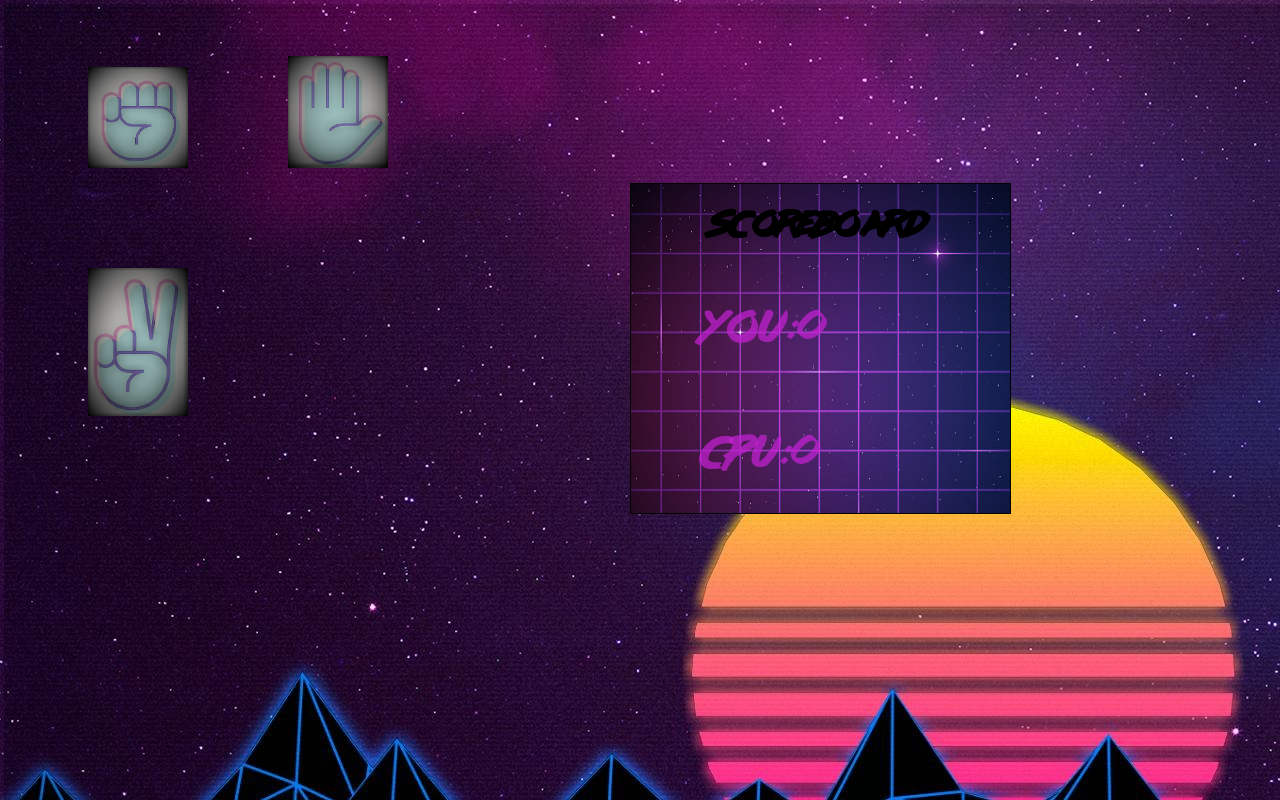
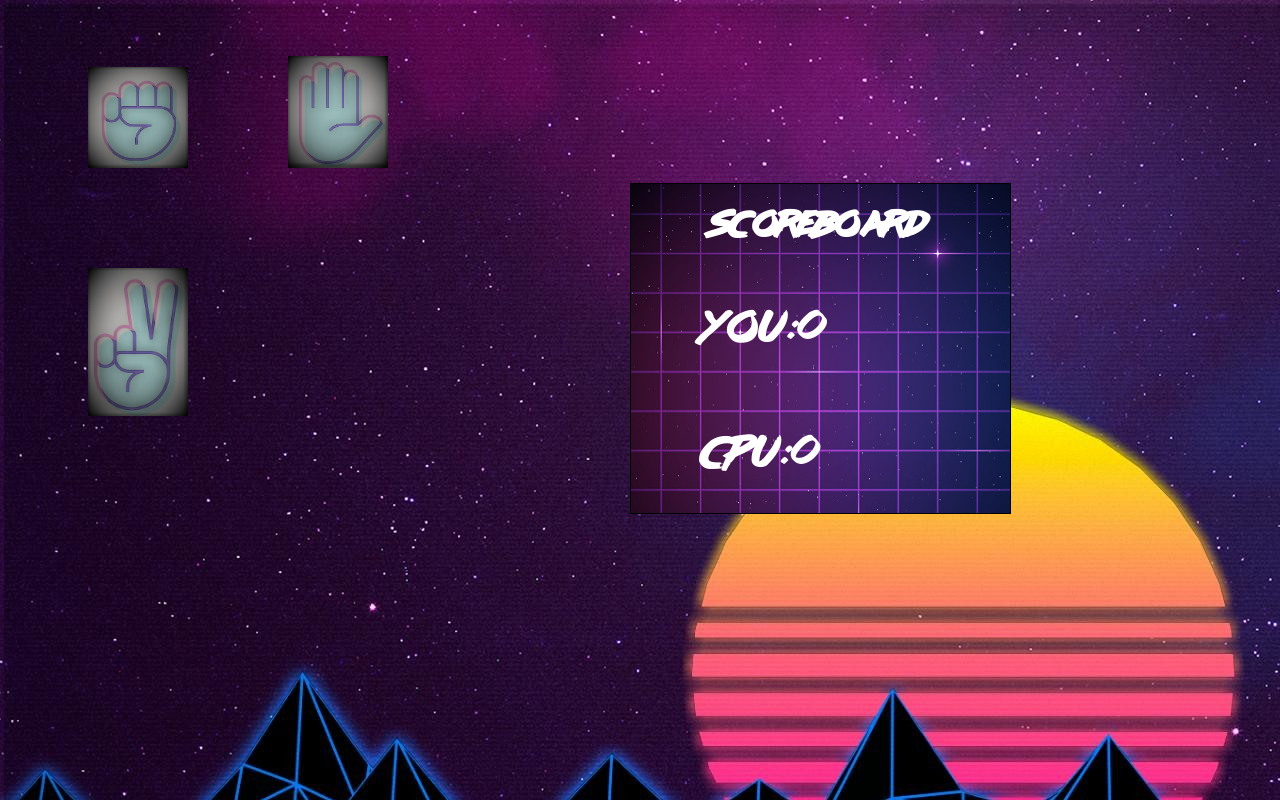
Before and after one commit to pagoulid/Brainnest-RPS-Game, a plain HTML site: page index.html in a window 1280 px wide. Drawn offline with Linux system fonts and the light colour scheme.

Commit message:
Adjusting color message

```diff
--- a/style.css
+++ b/style.css
@@ -34,14 +34,16 @@ img{
 h1{
     text-align: center;
     font-family: 'Lazer84',sans-serif;
+    color:white;
 }
 h2{
-
+    /*opacity for rgba: 0.722*/
     text-align: center;
     margin-top: 8rem;
     font-size: 4rem;
     font-family: 'Retrofuturism',sans-serif;
-    background: linear-gradient(red,yellow);
+
+    background: linear-gradient(rgb(8, 8, 63),blue 50%,rgb(8, 8, 63) 10%,rgb(197, 33, 212 ),white);
     -webkit-text-fill-color: transparent;
     -webkit-background-clip: text;
 
@@ -51,7 +53,8 @@ p{
     display:inline-block;
     font-size: 2.5rem;
     font-family: 'Lazer84',sans-serif;
-    color: rgba(197, 33, 212, 0.722);
+    /*color: rgba(197, 33, 212, 0.722);*/
+    color: white;
 }
 ul{
     list-style: none;
```
